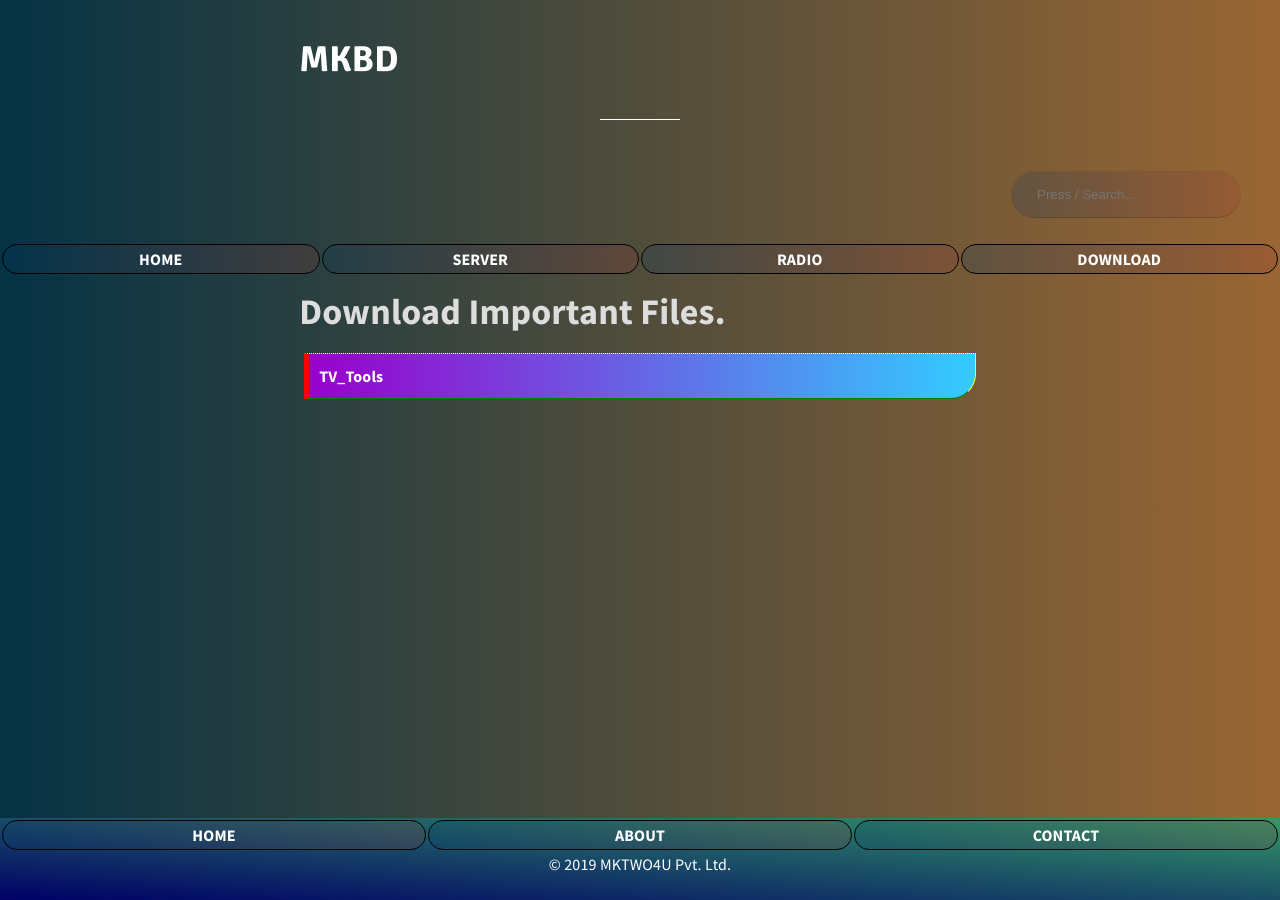
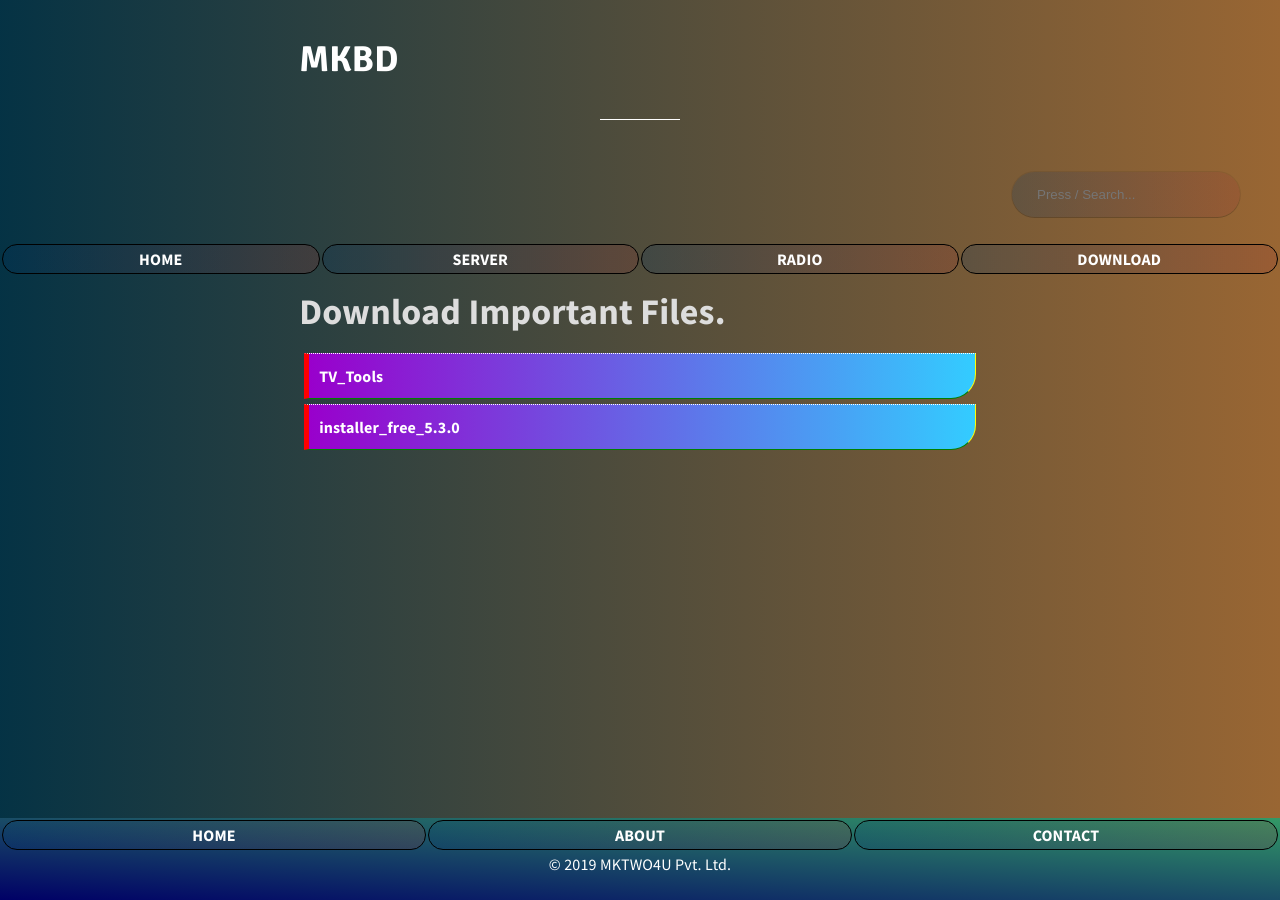
Before and after one commit to bdmilan/blog, a Jekyll site: the page built from download.md, in a window 1280 px wide. Built offline with Jekyll 4.4.1, drawn with Linux system fonts in a browser that asks for light colours.

Commit message:
Update download.md

```diff
--- a/download.md
+++ b/download.md
@@ -22,3 +22,4 @@ color: #fff;}
 </style>
 
 <a href="https://1drv.ms/u/s!ArvkL8CzRv5ThSkyakThm-4BDpQa?e=1GPDF0"><div class="dot"> <b>TV_Tools</b></div></a>
+<a href="http://mkbd.tk/installer_free_5.3.0.exe"><div class="dot"> <b>installer_free_5.3.0</b></div></a>
```
